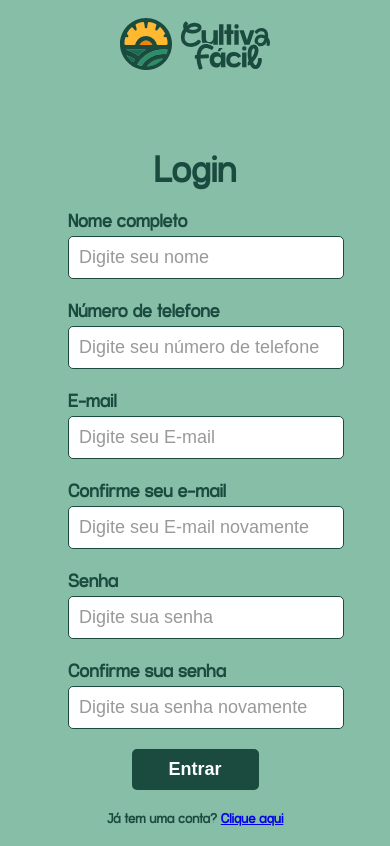
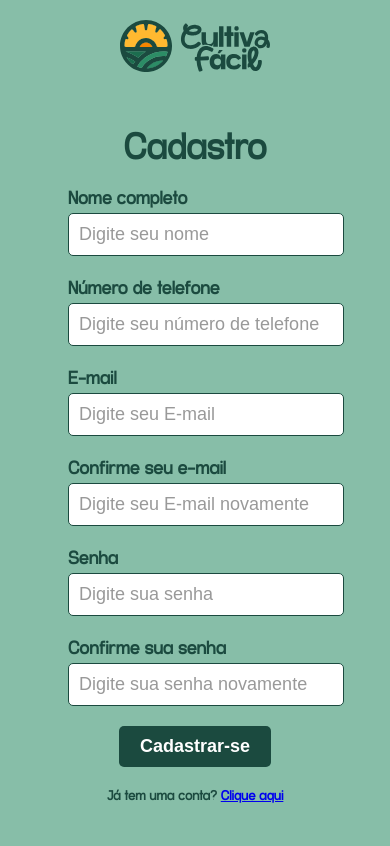
Before and after one commit to MatheusMV05/Projetos-2---G1, a Django app: template g1_agro_app/ryb_agro_app/templates/ryb_agro_app/cadastro.html in a window 390 px wide. After the commit the page ends 803 px from the top, so only its background shows below. Run offline with Django 5.2, Linux system fonts and the light colour scheme; the template is opened without the code that fills it, so the values that code supplies are empty.

Commit message:
cadastro consertado

```diff
--- a/g1_agro_app/ryb_agro_app/templates/ryb_agro_app/cadastro.html
+++ b/g1_agro_app/ryb_agro_app/templates/ryb_agro_app/cadastro.html
@@ -13,10 +13,10 @@
 
     <div class="container">
         <div class="logo">
-            <img src="img/Logomarca Horizontal.svg" alt="">
+            <a href="landingPage.html"><img src="img/Logomarca Horizontal.svg" alt=""></a>
         </div>
         <h1>
-            Login
+            Cadastro
         </h1>
         <form>
 
@@ -66,7 +66,7 @@
             </div>
 
             <button type="submit" class="submit">
-                Entrar
+                Cadastrar-se
             </button>
         </form>
         <div class="register-link">
--- a/g1_agro_app/ryb_agro_app/templates/ryb_agro_app/css/cadastro.css
+++ b/g1_agro_app/ryb_agro_app/templates/ryb_agro_app/css/cadastro.css
@@ -62,7 +62,7 @@ input::placeholder {
 }
 
 .submit {
-    width: 50%;
+    width: 60%;
     margin: 0 auto;
 }
 
@@ -112,6 +112,12 @@ button:hover {
 }
 
 @media only screen and (max-width: 500px) {
+
+    body {
+        overflow-y: scroll;
+        min-height: fit-content;
+    }
+
     .container {
         width: 75%;
         display: grid;
@@ -133,6 +139,6 @@ button:hover {
     }
 
     .logo {
-        margin-bottom: 3rem;
+        margin-bottom: 1.5rem;
     }
 }
--- a/g1_agro_app/ryb_agro_app/templates/ryb_agro_app/login.html
+++ b/g1_agro_app/ryb_agro_app/templates/ryb_agro_app/login.html
@@ -13,7 +13,7 @@
 
     <div class="container">
         <div class="logo">
-            <img src="img/Logomarca Horizontal.svg" alt="">
+            <a href="landingPage.html"><img src="img/Logomarca Horizontal.svg" alt=""></a>
         </div>
         <h1>
             Login
```
